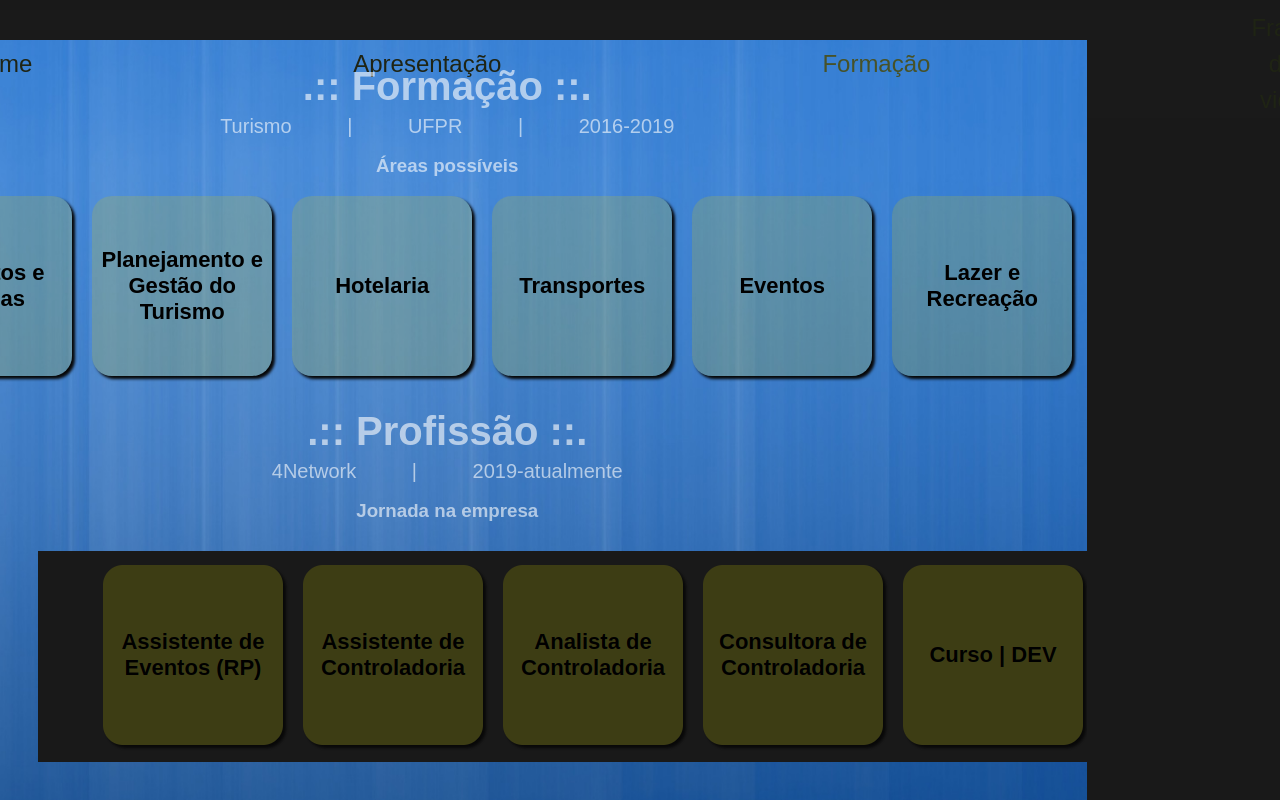
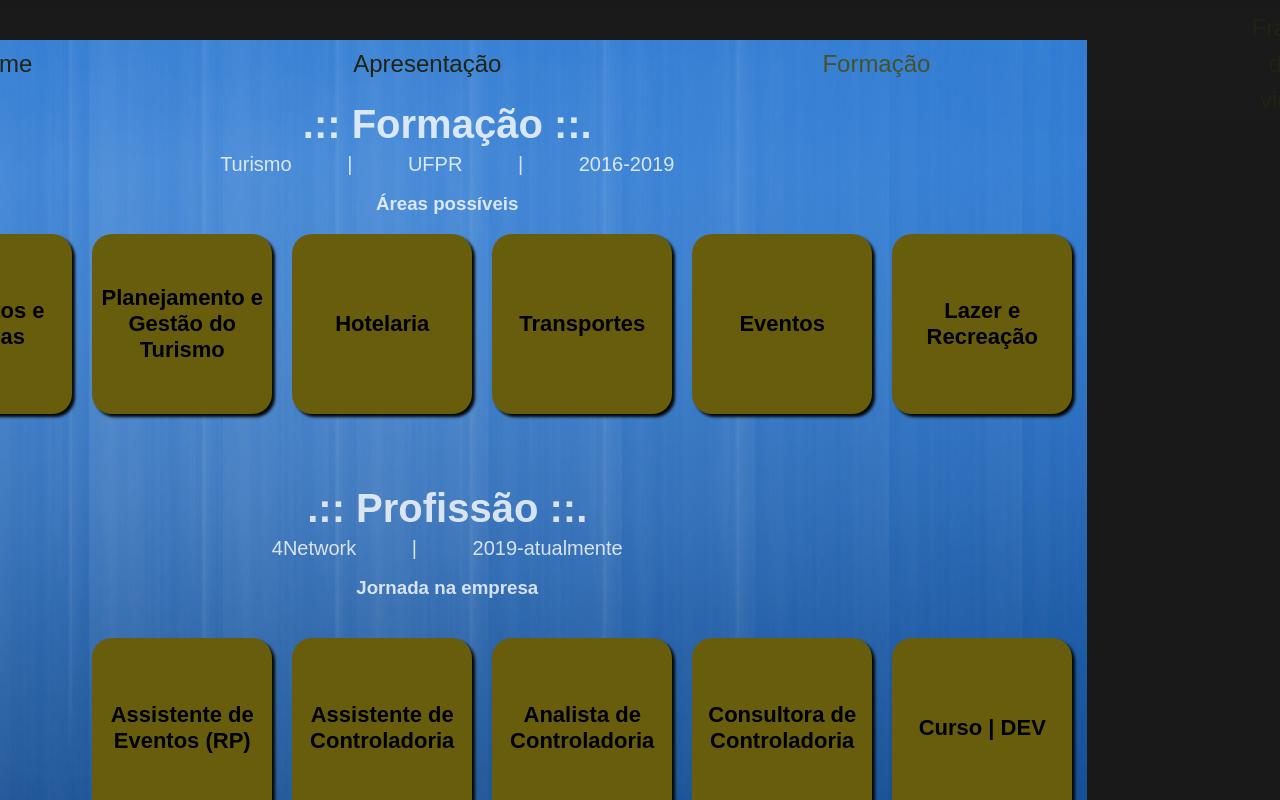
Before and after one commit to Rafashhe/Personal_Page, a Vue app: page /work in a window 1280 px wide. Shown: the top 800 px of the page. Built offline with nearby package versions, Linux system fonts and the light colour scheme.

Commit message:
ajustes WorkView

```diff
--- a/src/components/card.vue
+++ b/src/components/card.vue
@@ -39,7 +39,7 @@ export default {
 
     box-shadow: 3px 3px 3px rgb(7, 7, 7);
     border-radius: 20px;
-    background-color: rgba(211, 192, 18, 0.2);
+    background-color: rgb(104, 93, 12);
     transition: 0.6s ease-in-out;
 
 }
--- a/src/views/LifeView.vue
+++ b/src/views/LifeView.vue
@@ -41,7 +41,7 @@
 
   place-content: center;
   width: 1950px;
-  padding-top: 5%;
+  padding-top: 8%;
 
   justify-content: center;
   align-items: center;
--- a/src/views/WorkView.vue
+++ b/src/views/WorkView.vue
@@ -27,7 +27,26 @@ export default {
           {
             title: "Agenciamento"
           }
-        ]
+        ],
+      work:
+      [
+        {
+          title: "Assistente de Eventos (RP)"
+        },
+        {
+          title: "Assistente de Controladoria"
+        },
+        {
+          title: "Analista de Controladoria"
+        },
+        {
+          title: "Consultora de Controladoria"
+        },
+        {
+          title: "Curso | DEV"
+        }
+
+      ]
     }
   },
   components: {
@@ -64,11 +83,9 @@ export default {
 
 
             <div class="sessao2">
-              <img src="../assets/cartao.png" classe="cart" alt="">
-              <!-- <h6>Assistente de Eventos | RP</h6>
-              <h6>Assistente de Controladoria</h6>
-              <h6>Analista de Controladoria</h6>
-              <h6>Consultora de Controladoria</h6> -->
+              <div v-for="x in work">
+                <card :data="x.title" />
+              </div>
             </div>
 
       </div>
@@ -102,9 +119,9 @@ export default {
 
 .up {
   color: #ffffff;
-  opacity: 0.6;
+  opacity: 0.8;
   line-height: 40px;
-  padding-top: 2%;
+  padding-top: 5%;
   display: block;
   justify-content: center;
   align-items: center;
@@ -142,9 +159,9 @@ text-align: center;
 }
 .down {
   color: #ffffff;
-  opacity: 0.6;
+  opacity: 0.8;
   line-height: 40px;
-  padding-top: 2%;
+  padding-top: 5%;
   display: block;
   justify-content: center;
   align-items: center;
```
